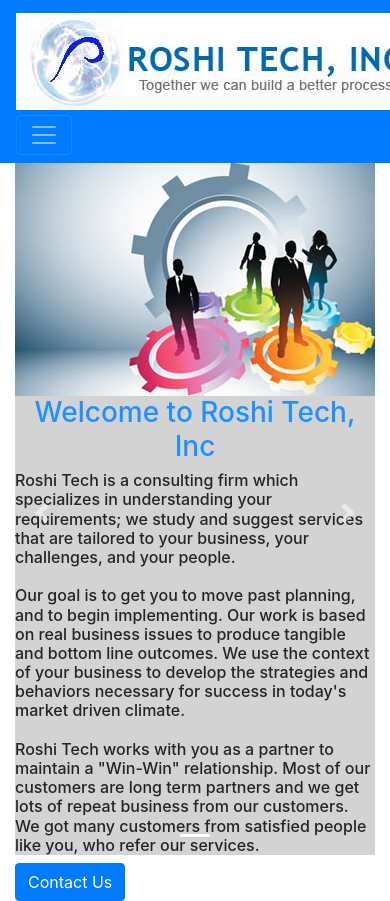
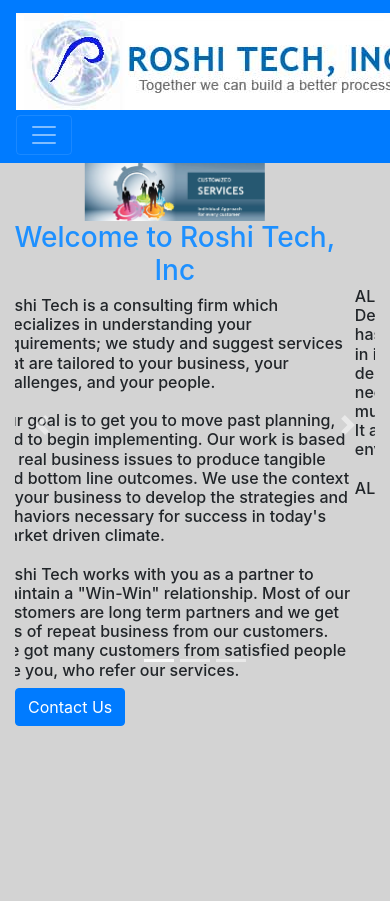
Before and after one commit to kkorrapaty/roshiTechSite, a React app: page /#/ in a window 390 px wide. After the commit the page ends 844 px from the top, so only its background shows below. Built offline with nearby package versions, Linux system fonts and the light colour scheme.

Commit message:
Carousel features
Added Configuration Management & Application Life Cycle Management
Slides with info
Need to add the other services
* QA Automation
* Change Management
* Mobile Apps Development
* Dream Box

```diff
--- a/src/components/Home/Home.js
+++ b/src/components/Home/Home.js
@@ -3,6 +3,7 @@
 import Button from 'react-bootstrap/Button'
 import Carousel from 'react-bootstrap/Carousel'
 import carousel1 from '../../carousel1-homepage.jpg'
+import carousel2 from '../../carousel2-alm.png'
 
 // Contact Form
 
@@ -53,7 +54,7 @@
         <Carousel className='home-page'>
           <Carousel.Item>
             <div className='info'>
-              <center> <img src={carousel1} /> </center>
+              <img src={carousel1} />
               <h3>Welcome to Roshi Tech, Inc</h3>
               <h6>
               Roshi Tech is a consulting firm which specializes in understanding your requirements; we study and suggest services that are tailored to your business, your challenges, and your people. <br /> <br />
@@ -62,6 +63,41 @@
 
               Roshi Tech works with you as a partner to maintain a &quot;Win-Win&quot; relationship. Most of our customers are long term partners and we get lots of repeat business from our customers. We got many customers from satisfied people like you, who refer our services.
               </h6>
+            </div>
+          </Carousel.Item>
+          <Carousel.Item>
+            <div className='info'>
+              <center> <img src={carousel2} /> </center>
+              <h3>Application Life Cycle Management (ALM)</h3>
+              <h6>
+              ALM is the new mantra for Integrated Software Development Environment (ISDE). Roshi Tech has been providing ISDE for its clients. It helps in identifying the right tools for an organization depending on their current and future growth needs and budgets. Roshi Tech partnered with multiple vendors to provide a right set of tools. It also helped its clients to upgrade their environments to more appropriate tools. <br /> <br />
+
+              ALM includes...
+              </h6>
+              <ul>
+                <li>Requirements Management tools</li>
+                <li>Code Management</li>
+                <li>Requirements Management tools</li>
+                <li>Testing tools</li>
+                <li>Tracking tools</li>
+                <li>Release Management</li>
+              </ul>
+            </div>
+          </Carousel.Item>
+          <Carousel.Item>
+            <div className='info'>
+              <img src={carousel2} />
+              <h3>Configuration Management</h3>
+              <ul>
+                <li>Roshi Tech Inc. is a leading provider of Integrated Computing Environment solutions, designed to enable our clients to cost effectively manage and develop their IT environment successfully</li>
+                <li>Expertise in Change Management and Version Control tools ( ClearCase, Subversion, CVS, Accurev, Perforce, VSS, Starbase and PVCS)</li>
+                <li>Process suggestion, Install, Maintain</li>
+                <li>Integration with other tools</li>
+                <li>Process automation using triggers</li>
+                <li>Tools Administration</li>
+                <li>Build and Release engineering using tools and scripts (Maven, Ant, Clearmake, gnu Make, PERL, Shell etc..)</li>
+                <li>Web enabling</li>
+              </ul>
             </div>
           </Carousel.Item>
         </Carousel>
--- a/src/index.scss
+++ b/src/index.scss
@@ -1,4 +1,8 @@
 @import '~bootstrap/scss/bootstrap';
+
+body {
+  background-color: lightgray;
+}
 
 .info {
   background-color: lightgray;
@@ -7,4 +11,11 @@
     text-align: center;
     color: dodgerBlue;
   }
+
+  img {
+    display: block;
+    margin-left: auto;
+    margin-right: auto;
+    width: 50%;
+  }
 }
```
Also changed, not shown: src/carousel2-alm.png (added).
